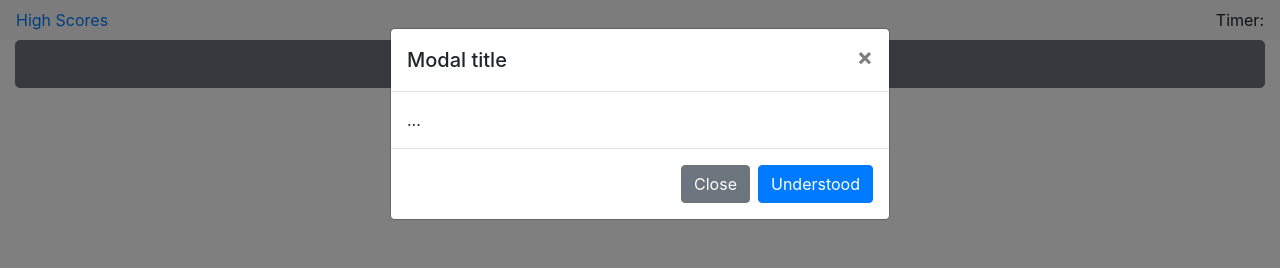
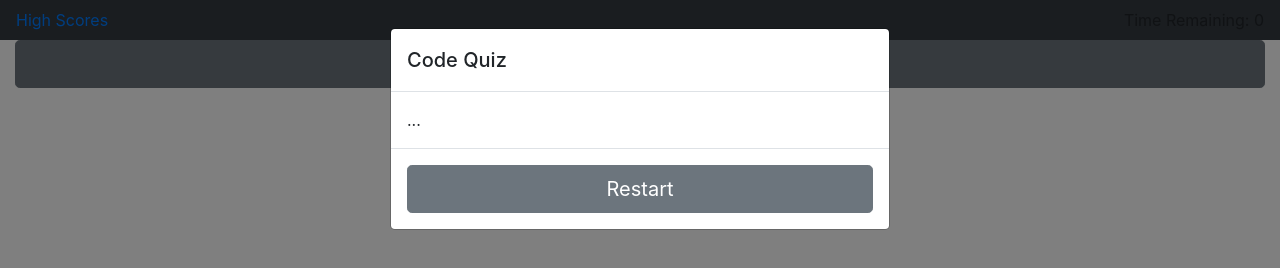
Before and after one commit to marauder30/another-homework-another-f, a plain HTML site: page index.html in a window 1280 px wide. Both pictures are taken after a click on the button "Click to Begin". Drawn offline with nearby package versions, Linux system fonts and the light colour scheme.

Commit message:
added init function

```diff
--- a/index.html
+++ b/index.html
@@ -14,26 +14,13 @@
 </head>
 <body>
 
-    <nav class="navbar navbar-light bg-light">
+    <nav class="navbar navbar-dark bg-dark">
         <a class="highscores"  href="highscores.html">High Scores</a>
-        <a class="timer">Timer: </a>
+        <a class="timer"></a>
       </nav>
 
     <div class="container-fluid">
 
-
-  <!-----      <div class= "questionForm">
-        <button type="button" class="btn btn-outline-dark" id="button1">ANSWERS</button>
-        </div>
-        <div>
-        <button type="button" class="btn btn-outline-dark" id="button2">WILL</button>
-        </div>
-        <div>
-        <button type="button" class="btn btn-outline-dark" id="button3">GO</button>
-        </div>
-        <div>
-        <button type="button" class="btn btn-outline-dark" id="button4">HERE</button>
-        </div>---->
 
         <div></div>
         <div></div>
@@ -50,17 +37,13 @@
           <div class="modal-dialog" role="document">
             <div class="modal-content">
               <div class="modal-header">
-                <h5 class="modal-title" id="staticBackdropLabel">Modal title</h5>
-                <button type="button" class="close" data-dismiss="modal" aria-label="Close">
-                  <span aria-hidden="true">&times;</span>
-                </button>
+                <h5 class="modal-title" id="staticBackdropLabel">Code Quiz</h5>
               </div>
               <div class="modal-body">
                 ...
               </div>
               <div class="modal-footer">
-                <button type="button" class="btn btn-secondary" data-dismiss="modal">Close</button>
-                <button type="button" class="btn btn-primary">Understood</button>
+                <a href="#" class="btn btn-lg btn-secondary btn-block" data-dismiss="modal" role="button">Restart</a>
               </div>
             </div>
           </div>
--- a/script.js
+++ b/script.js
@@ -68,8 +68,10 @@
 
 //     if (secondsLeft === 0) {
 //         clearInterval(timerInterval);
-//         //modal to collect name and score to new variable in localStorage
-//         location  = "highscores.html";
+
+
+//         modal to collect name and score to new variable in localStorage
+
 //   };
 
 // }
@@ -110,3 +112,51 @@
 // modal box to collect name and score in local storage
 // store high scores in existing or new variable
 // use the sort function to list in order of highest score to lowest
+
+
+var startButton = document.getElementById("startbutton");
+var timeRemaining = document.querySelector(".timer");
+var highScores = document.querySelector(".highscores");
+var modal = document.querySelector("staticBackdrop");
+
+init();
+
+
+// init function to set timer to 0
+
+function init() {
+    timeRemaining.textContent = "Time Remaining: " + 0;
+}
+
+
+// function for timeRemaining/increments
+
+
+
+// event listener for startButton pops modal and begins quiz, sets timer to 75 and counts down
+
+
+
+
+// function to cycle through questions and publish the question and answer buttons to the modal
+// innerHTML and empty() to clear fields
+
+
+
+
+
+// event listener for modal/ check if buttons
+
+
+
+// calculate score based on time remaining if answered correctly
+// else remove time from the clock if answered incorrectly
+
+
+
+
+// when time runs out or no questions remain, hide the answer boxes and publish the user score
+
+// add a text field to the modal for the user to enter their initials
+
+// store initials and score in localStorage
```
Also changed, not shown: highscores.html (+1 -1 lines).
